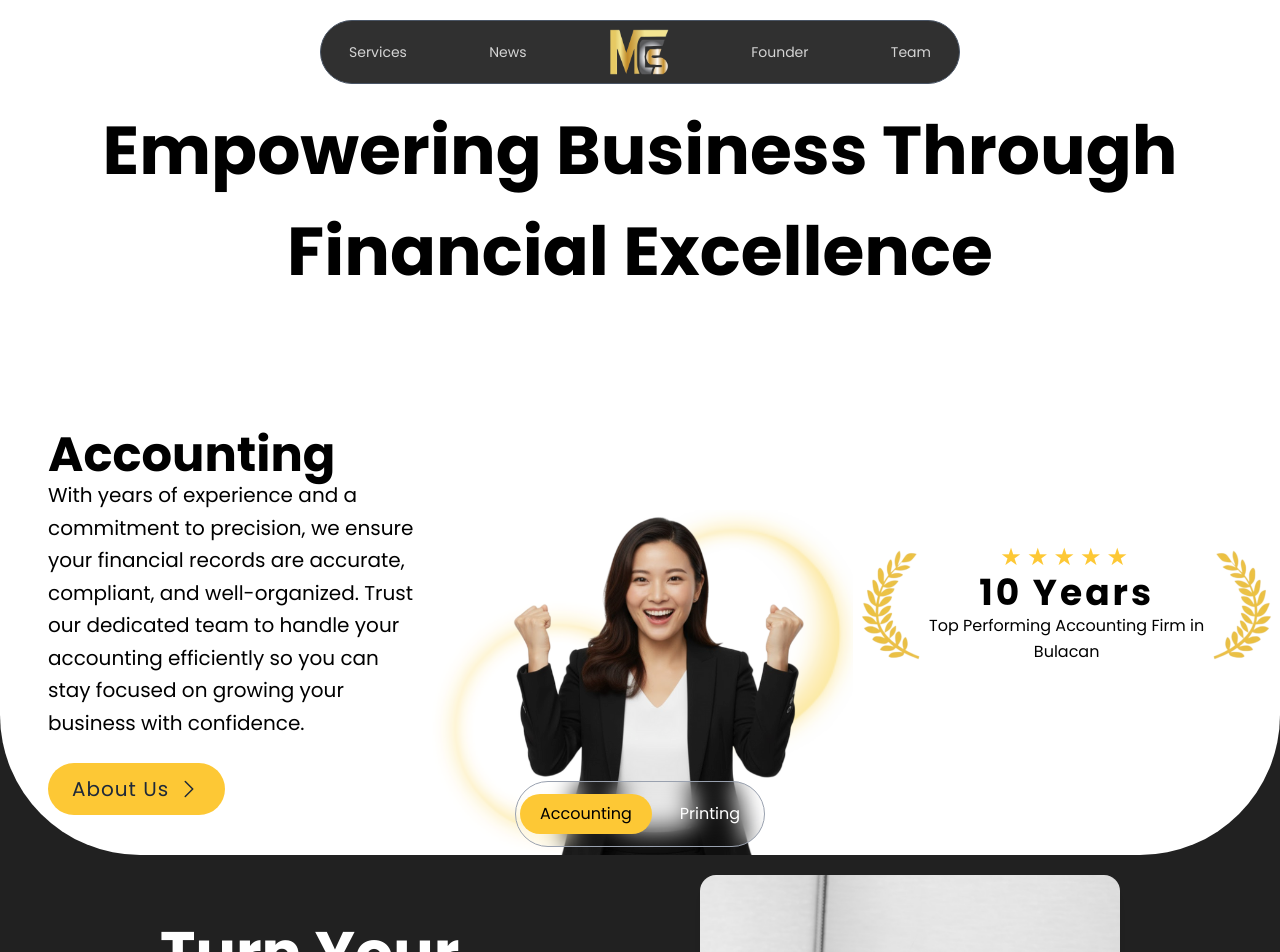
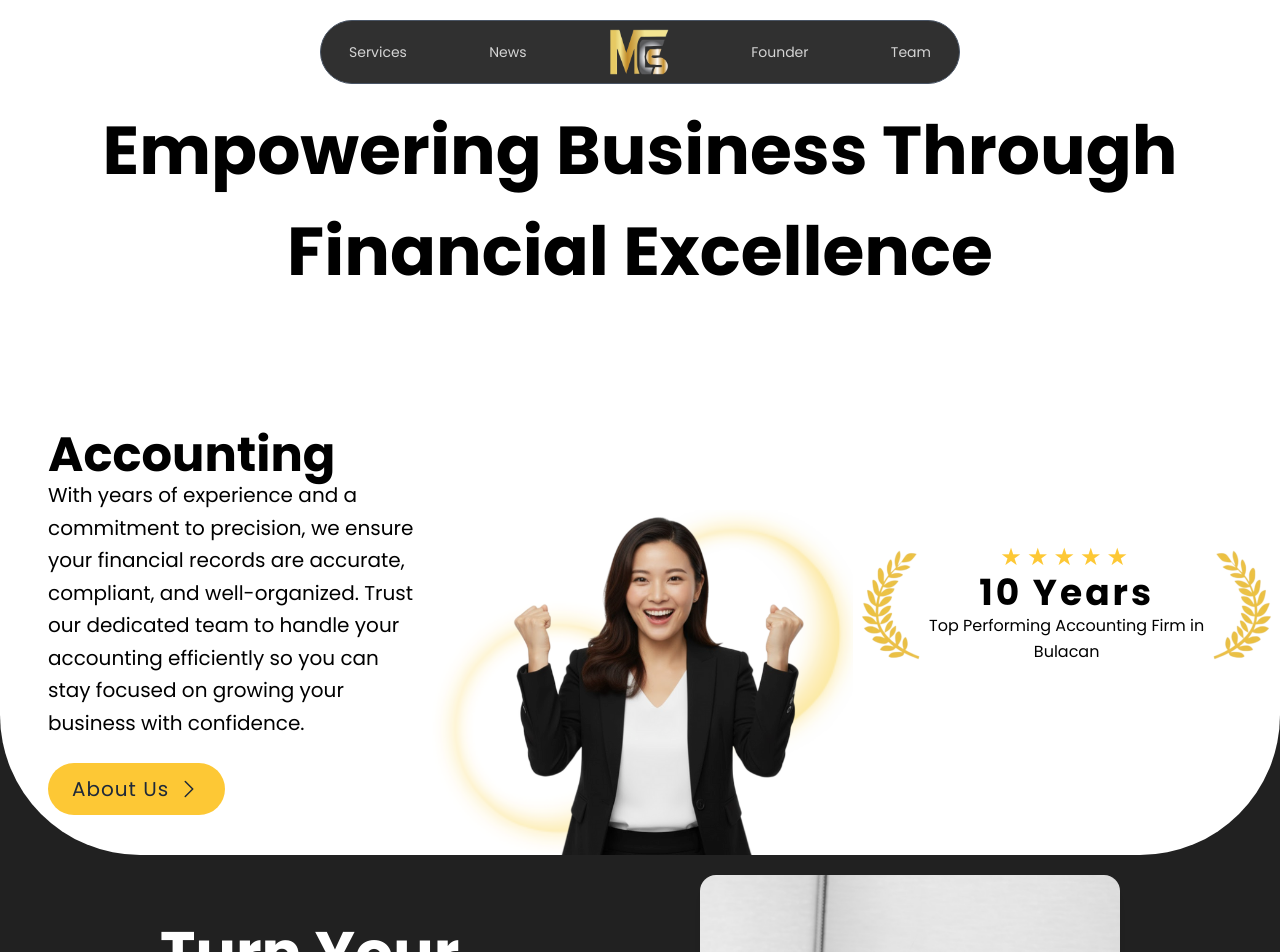
Before and after one commit to Pngtaq/mcs-official, a React (Vite) app: page / in a window 1280 px wide. Shown: the top 952 px of the page. Built offline with nearby package versions, Linux system fonts and the light colour scheme.

Commit message:
fix: homepage top page and about us component

```diff
--- a/components/Navigation.jsx
+++ b/components/Navigation.jsx
@@ -12,7 +12,12 @@ const Navigation = () => {
         </li>
         <li className="text-2xl text-[#fdc835] flex items-center">
           <Link to="/">
-            <img src="/logo.png" className="w-15" loading="eager" />
+            <img
+              src="/logo.png"
+              className="w-15"
+              loading="eager"
+              alt="mcs-logo"
+            />
           </Link>
         </li>
         <li>
--- a/components/home/AboutPage.jsx
+++ b/components/home/AboutPage.jsx
@@ -97,6 +97,7 @@ const AboutPage = () => {
 
   return (
     <div
+      id="about-us"
       ref={ref}
       className="relative py-12 sm:py-16 lg:py-20 px-4 sm:px-8 md:px-16 lg:px-32 xl:px-40"
     >
--- a/components/home/TopPage.jsx
+++ b/components/home/TopPage.jsx
@@ -1,11 +1,18 @@
-import { useState, useRef } from "react";
-import { motion, useInView, AnimatePresence } from "framer-motion";
+import { useRef } from "react";
+import { motion, useInView } from "framer-motion";
 import ArrowRight from "../svg/ArrowRight";
 import { serviceData } from "../../data/serviceData";
+
 const TopPage = () => {
-  const [activeService, setActiveService] = useState("accounting");
   const ref = useRef(null);
   const isInView = useInView(ref, { once: true, amount: 0.3 });
+
+  const handleAboutUsClick = () => {
+    const aboutSection = document.getElementById('about-us');
+    if (aboutSection) {
+      aboutSection.scrollIntoView({ behavior: 'smooth', block: 'start' });
+    }
+  };
 
   return (
     <div
@@ -13,19 +20,15 @@ const TopPage = () => {
       className="flex flex-col justify-between items-center h-full"
     >
       <div className="text-center px-2 md:px-10 sm:px-5 lg:px-15 2xl:px-40 sm:pb-7 pb-10 pt-4">
-        <AnimatePresence mode="wait">
         <motion.h1
-            key={activeService}
           className="font-bold"
           style={{ fontSize: "clamp(1rem, 5.3vw, 5.3rem)" }}
           initial={{ opacity: 0, y: -30 }}
           animate={{ opacity: 1, y: 0 }}
-            exit={{ opacity: 0, y: 30 }}
           transition={{ duration: 0.4, ease: "easeInOut" }}
         >
-            {serviceData[activeService].title}
+          {serviceData.accounting.title}
         </motion.h1>
-        </AnimatePresence>
       </div>
       <div className="grid lg:grid-cols-3 grid-cols-1 pt-5 justify-center place-items-center ">
         <motion.div
@@ -34,24 +37,17 @@ const TopPage = () => {
           animate={isInView ? { opacity: 1, x: 0 } : { opacity: 0, x: -50 }}
           transition={{ duration: 0.7, delay: 0.2, ease: "easeOut" }}
         >
-          <AnimatePresence mode="wait">
-            <motion.div
-              key={activeService}
-              initial={{ opacity: 0, x: -20 }}
-              animate={{ opacity: 1, x: 0 }}
-              exit={{ opacity: 0, x: 20 }}
-              transition={{ duration: 0.3, ease: "easeInOut" }}
-            >
+          <div>
             <h1
               className="text-5xl font-bold"
               style={{ fontSize: "clamp(1.5rem, 4vw, 3rem)" }}
             >
-                {activeService.charAt(0).toUpperCase() + activeService.slice(1)}
+              Accounting
             </h1>
-              <p className="mb-6">{serviceData[activeService].description}</p>
-            </motion.div>
-          </AnimatePresence>
+            <p className="mb-6">{serviceData.accounting.description}</p>
+          </div>
           <motion.button
+            onClick={handleAboutUsClick}
             className=" border-gray-800 text-gray-800 px-6 py-3 rounded-full hover:bg-gray-100 transition-colors bg-[#fdc835] flex items-center justify-center gap-x-2 text-xl tracking-wider"
             whileHover={{ scale: 1.05 }}
             whileTap={{ scale: 0.95 }}
@@ -68,55 +64,14 @@ const TopPage = () => {
           }
           transition={{ duration: 0.7, delay: 0.3, ease: "easeOut" }}
         >
-          <AnimatePresence mode="wait">
           <motion.img
-              key={activeService}
-              src={serviceData[activeService].image}
+            src={serviceData.accounting.image}
             alt="accountant"
             className="relative"
             initial={{ opacity: 0, scale: 0.8 }}
             animate={{ opacity: 1, scale: 1, rotateY: 0 }}
-              exit={{ opacity: 0, scale: 0.8 }}
             transition={{ duration: 0.4, ease: "easeInOut" }}
           />
-          </AnimatePresence>
-          <div
-            className="absolute bottom-0 lg:bottom-2 rounded-full p-1 lg:py-3 border bg-clip-padding backdrop-filter backdrop-blur-md bg-opacity-0 border-gray-400 space-x-2
-"
-          >
-            <motion.button
-              className={`px-5 py-2 border-gray-800 rounded-full transition-colors duration-300 ${
-                activeService === "accounting"
-                  ? "bg-[#fdc835]"
-                  : "text-white  bg-clip-padding backdrop-filter backdrop-blur-md bg-opacity-0 "
-              }`}
-              onClick={() => setActiveService("accounting")}
-              whileHover={{ scale: 1.05 }}
-              whileTap={{ scale: 0.95 }}
-              animate={
-                activeService === "accounting" ? { scale: [1, 1.1, 1] } : {}
-              }
-              transition={{ duration: 0.3 }}
-            >
-              Accounting
-            </motion.button>
-            <motion.button
-              className={`bottom-0 rounded-full px-5 py-2 transition-colors duration-300 ${
-                activeService === "printing"
-                  ? "bg-[#fdc835] text-black"
-                  : "text-white  bg-clip-padding backdrop-filter backdrop-blur-md bg-opacity-0 "
-              }`}
-              onClick={() => setActiveService("printing")}
-              whileHover={{ scale: 1.05 }}
-              whileTap={{ scale: 0.95 }}
-              animate={
-                activeService === "printing" ? { scale: [1, 1.1, 1] } : {}
-              }
-              transition={{ duration: 0.3 }}
-            >
-              Printing
-            </motion.button>
-          </div>
         </motion.div>
         <motion.div
           className="leading-relaxed lg:order-3 order-2 text-center flex items-center py-10 lg:py-0 px-2"
@@ -125,21 +80,13 @@ const TopPage = () => {
           transition={{ duration: 0.7, delay: 0.4, ease: "easeOut" }}
         >
           <img src="/award.png" className="w-15" loading="lazy" />
-          <AnimatePresence mode="wait">
-            <motion.div
-              key={activeService}
-              initial={{ opacity: 0, y: 20 }}
-              animate={{ opacity: 1, y: 0 }}
-              exit={{ opacity: 0, y: -20 }}
-              transition={{ duration: 0.3, ease: "easeInOut" }}
-            >
+          <div>
             <h3 className=" text-[#fdc835] text-2xl tracking-[5px]">★★★★★</h3>
             <p className="text-4xl tracking-[3px] font-bold">
-                {serviceData[activeService].years}
+              {serviceData.accounting.years}
             </p>
-              <p className="">{serviceData[activeService].achievement}</p>
-            </motion.div>
-          </AnimatePresence>
+            <p className="">{serviceData.accounting.achievement}</p>
+          </div>
           <img src="/award.png" className="w-15 scale-x-[-1]" loading="lazy" />
         </motion.div>
       </div>
--- a/components/services/ServicesContent.jsx
+++ b/components/services/ServicesContent.jsx
@@ -144,15 +144,6 @@ const ServicesContent = ({ serviceData, serviceName }) => {
                 <div className="space-y-3 sm:space-y-5">
                   <div className="p-3 sm:p-4 bg-white/5 rounded-xl border border-white/10">
                     <p className="text-xs text-gray-400 uppercase tracking-wider mb-1 sm:mb-2">
-                      Investment
-                    </p>
-                    <p className="text-xl sm:text-2xl lg:text-3xl font-bold text-[#fdc835]">
-                      {serviceData.price}
-                    </p>
-                  </div>
-
-                  <div className="p-3 sm:p-4 bg-white/5 rounded-xl border border-white/10">
-                    <p className="text-xs text-gray-400 uppercase tracking-wider mb-1 sm:mb-2">
                       Timeline
                     </p>
                     <p className="text-base sm:text-lg lg:text-xl font-semibold text-white">
--- a/data/serviceData.js
+++ b/data/serviceData.js
@@ -7,14 +7,6 @@ export const serviceData = {
     years: "10 Years",
     achievement: "Top Performing Accounting Firm in Bulacan",
   },
-  printing: {
-    image: "/printing.png",
-    description:
-      "With years of expertise and a focus on quality, we provide professional printing services for all your business needs. From business cards to large-format prints, we deliver high-impact results with fast turnaround times to help your brand stand out and succeed.",
-    title: "Empowering Brands Through Printing Excellence",
-    years: "3 Years",
-    achievement: "In Printing Industry",
-  },
 };
 
 export const servicesData = [
--- a/index.html
+++ b/index.html
@@ -1,10 +1,46 @@
-<!doctype html>
+<!DOCTYPE html>
 <html lang="en">
   <head>
     <meta charset="UTF-8" />
-    <link rel="icon" type="image/svg+xml" href="/vite.svg" />
+    <link rel="icon" type="image/png" href="/logo.png" />
     <meta name="viewport" content="width=device-width, initial-scale=1.0" />
-    <title>mcs-official</title>
+
+    <!-- Primary Meta Tags -->
+    <title>MCS Accounting & Printing Services</title>
+    <meta
+      name="title"
+      content="MA. CRISTINA DE JESUS-SALVADOR, CPA - Accounting & Printing Services"
+    />
+    <meta
+      name="description"
+      content="Your trusted partner for comprehensive accounting, tax, and business services. Professional excellence with personalized attention for over a decade."
+    />
+
+    <!-- Open Graph / Facebook -->
+    <meta property="og:type" content="website" />
+    <meta property="og:url" content="https://mcs-official.vercel.app/" />
+    <meta
+      property="og:title"
+      content="MA. CRISTINA DE JESUS-SALVADOR, CPA - Accounting & Printing Services"
+    />
+    <meta
+      property="og:description"
+      content="Your trusted partner for comprehensive accounting, tax, and business services. Professional excellence with personalized attention for over a decade."
+    />
+    <meta property="og:image" content="/logo.png" />
+
+    <!-- Twitter -->
+    <meta property="twitter:card" content="summary_large_image" />
+    <meta property="twitter:url" content="https://mcs-official.vercel.app/" />
+    <meta
+      property="twitter:title"
+      content="MA. CRISTINA DE JESUS-SALVADOR, CPA - Accounting & Printing Services"
+    />
+    <meta
+      property="twitter:description"
+      content="Your trusted partner for comprehensive accounting, tax, and business services. Professional excellence with personalized attention for over a decade."
+    />
+    <meta property="twitter:image" content="/logo.png" />
   </head>
   <body>
     <div id="root"></div>
```
Lines whose indentation alone changed are shown as unchanged.
